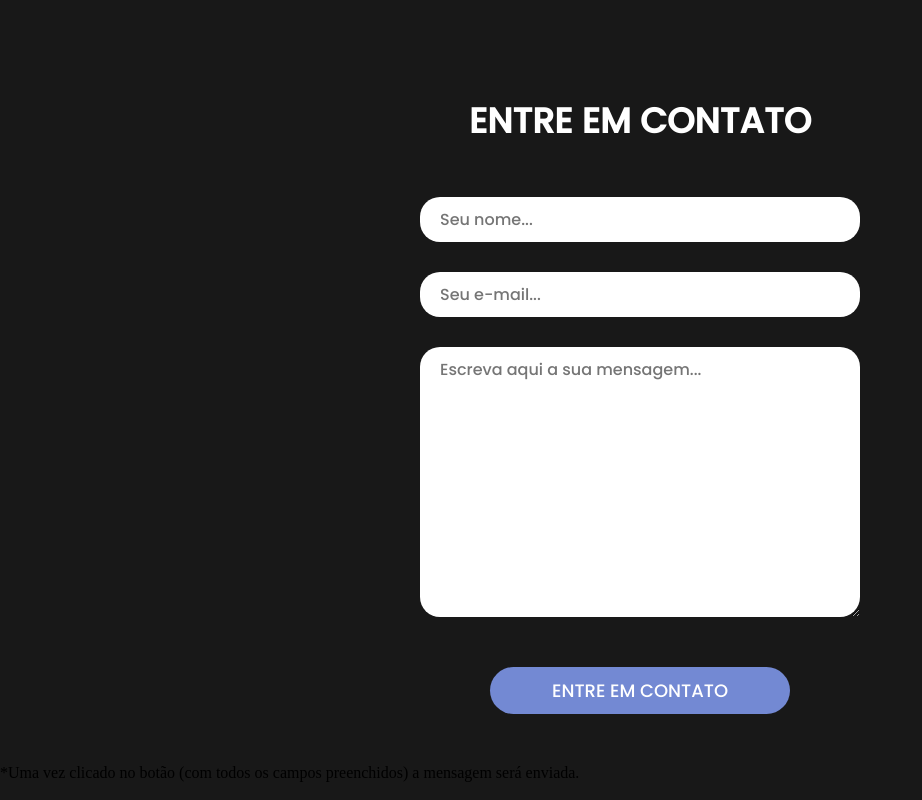
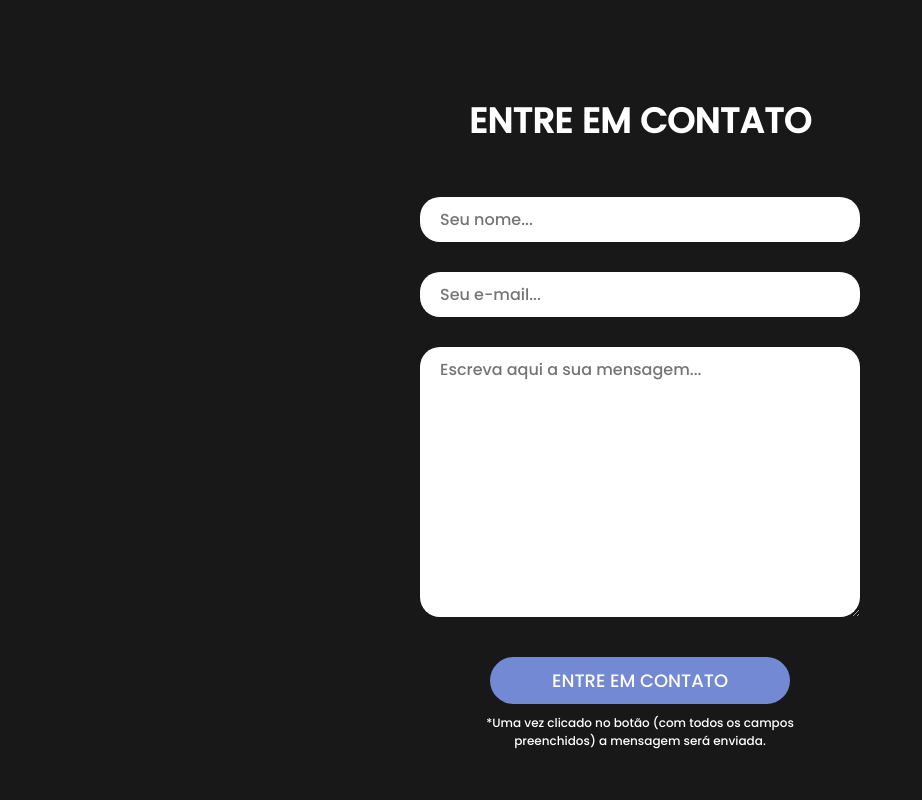
Before and after one commit to rhuan05/Portf-lio-1.0, a plain HTML site: page index.html in a window 1280 px wide. Shown: the part 2649-3449 px from the top of the page, without its empty margins (0-922 px from the left). Drawn offline with nearby package versions, Linux system fonts and the light colour scheme.

Commit message:
Update style.css

```diff
--- a/style.css
+++ b/style.css
@@ -212,7 +212,7 @@ h2{
 .contatoSec button{
     margin: auto;
     font-size: 18px;
-    margin-top: 20px;
+    margin-top: 10px;
     color: white;
     background: rgba(115, 137, 211, 1);
     border: none;
@@ -221,6 +221,17 @@ h2{
     font-family: 'Poppins', sans-serif;
     cursor: pointer;
     width: 300px;
+    margin-bottom: 50px;
+}
+form p{
+    color: white;
+    font-family: 'Poppins', sans-serif;
+    width: 350px;
+    font-size: 12px;
+    text-align: center;
+    display: block;
+    margin: auto;
+    margin-top: -40px;
     margin-bottom: 50px;
 }
 @media(max-width: 1024px){
```
